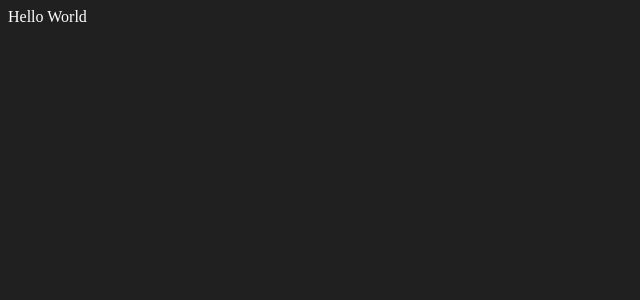
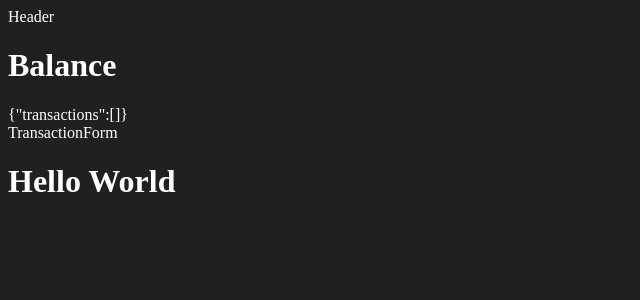
Before and after one commit to japrweb/expense-tracker, a React (Vite) app: page / in a window 1280 px wide. Shown: the top 300 px of the page, without its empty margins (0-640 px from the left). Built offline with nearby package versions, Linux system fonts and the light colour scheme.

Commit message:
Context API

```diff
--- a/src/App.jsx
+++ b/src/App.jsx
@@ -1,8 +1,16 @@
-import React from 'react'
+import {GlobalProvider} from './context/GlobalState';
+import Header from './components/Header';
+import Balance from './components/Balance';
+import TransactionForm from './components/TransactionForm';
 
 function App() {
   return (
-    <div>Hello World</div>
+    <GlobalProvider>
+      <Header />
+      <Balance />
+      <TransactionForm />
+      <h1>Hello World</h1>
+    </GlobalProvider>
   )
 }
 
--- /dev/null
+++ b/src/components/Balance.jsx
@@ -0,0 +1,16 @@
+import { useGlobalState } from '../context/GlobalState';
+
+function Balance() {
+    const data = useGlobalState();
+
+    return (
+        <div>
+            <h1>Balance</h1>
+            <div>
+                {JSON.stringify(data)}
+            </div>
+        </div>
+    )
+}
+
+export default Balance
--- /dev/null
+++ b/src/components/Header.jsx
@@ -0,0 +1,9 @@
+import React from 'react'
+
+function Header() {
+  return (
+    <div>Header</div>
+  )
+}
+
+export default Header
--- /dev/null
+++ b/src/components/TransactionForm.jsx
@@ -0,0 +1,7 @@
+function TransactionForm() {
+  return (
+    <div>TransactionForm</div>
+  )
+}
+
+export default TransactionForm
--- /dev/null
+++ b/src/context/AppReducer.jsx
@@ -0,0 +1,8 @@
+export default (state, action) => {
+    switch(action.type) {
+        case "ADD_TRANSACTION":
+            return state
+        default:
+            return state
+    }
+}
--- /dev/null
+++ b/src/context/GlobalState.jsx
@@ -0,0 +1,25 @@
+import { createContext, useContext, useReducer } from 'react';
+import AppReducer from './AppReducer';
+
+const initialState = {
+    transactions: []
+}
+
+export const Context = createContext();
+
+export const useGlobalState = () => {
+    const context = useContext(Context)
+    return context
+};
+
+export const GlobalProvider = ({ children }) => {
+
+    const [state, dispatch] = useReducer(AppReducer, initialState);
+
+    return <Context.Provider value={{
+        transactions: state.transactions
+    }}
+    >
+        {children}
+    </Context.Provider>;
+};
```
